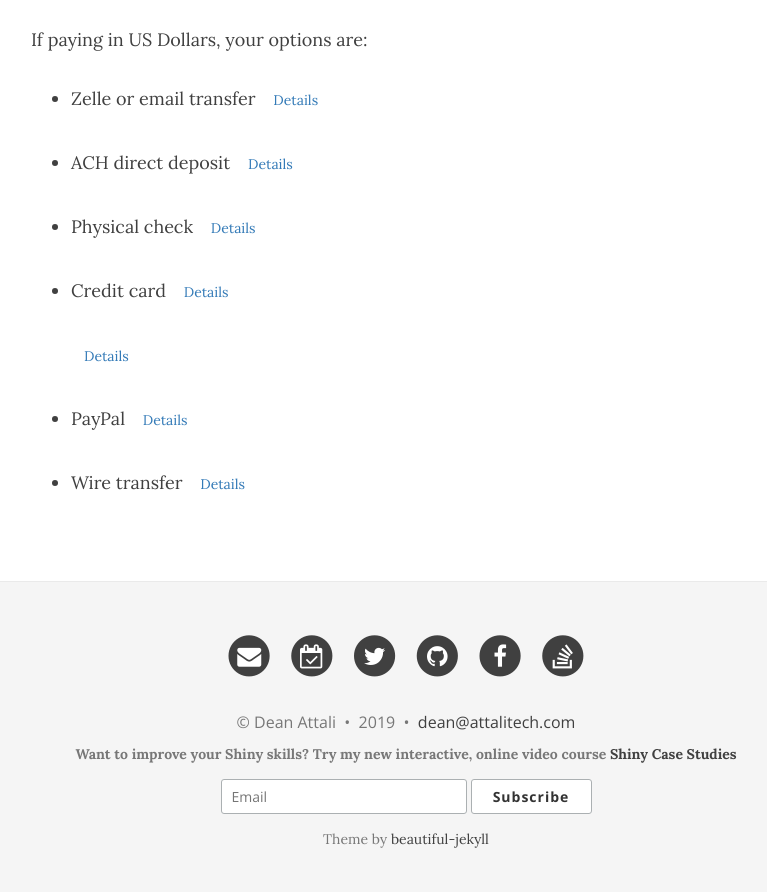
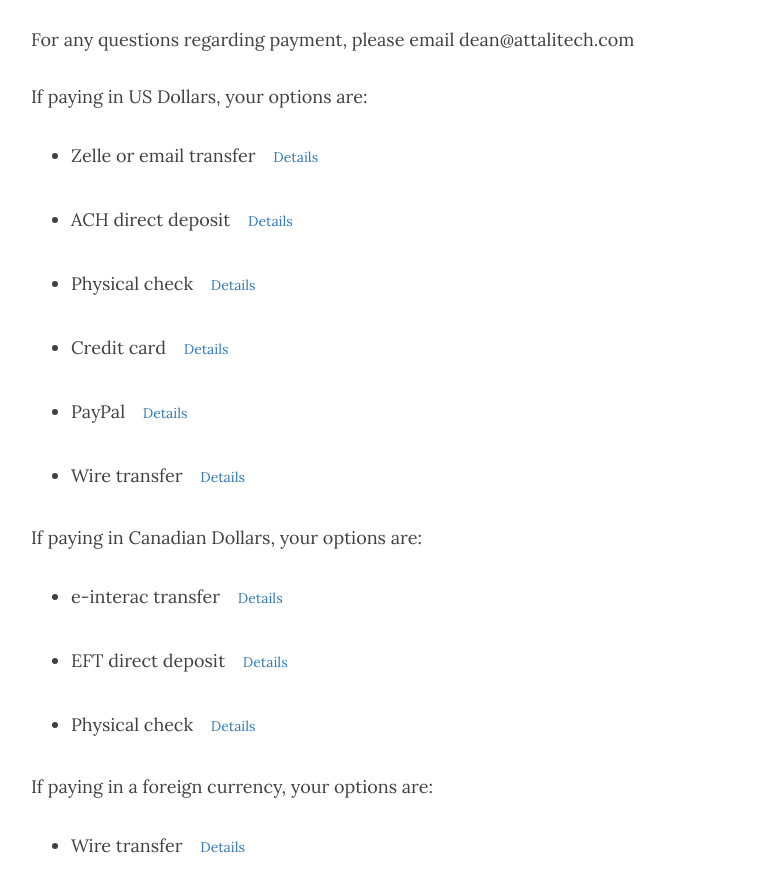
Before and after one commit to daattali/daattali.github.io, a Jekyll site: the page built from payments.md, in a window 1280 px wide and 1400 px high, cut to the strip 440-1332 px from the top of the window. Shown: the whole strip, without its empty margins (234-1001 px from the left). Built offline with Jekyll 4.4.1, drawn with Linux system fonts in a browser that asks for light colours; nearby versions of some CDN libraries.

Commit message:
Update payments.md

```diff
--- a/payments.md
+++ b/payments.md
@@ -5,18 +5,23 @@ show-avatar: false
 nav-short: true
 ---
 
+For any questions regarding payment, please email dean@attalitech.com
+
 If paying in US Dollars, your options are:
 
 - Zelle or email transfer <button data-target="#zelle" class="btn btn-link" data-toggle="collapse">Details</button>
 
   Make payment to dean@attalitech.com
   {: #zelle .collapse}
+
 - ACH direct deposit <button data-target="#ach" class="btn btn-link" data-toggle="collapse">Details</button>
 
   Bank of America
+  Checking account
   Routing # 125000024
-  Checking account # 138123786270
+  Please email us for the account #
   {: #ach .collapse}
+
 - Physical check <button data-target="#check" class="btn btn-link" data-toggle="collapse">Details</button>
 
   102 Beverley Glen Blvd
@@ -24,15 +29,17 @@ If paying in US Dollars, your options are:
   L4J7V2
   Canada
   {: #check .collapse}
+
 - Credit card <button data-target="#cc" class="btn btn-link" data-toggle="collapse">Details</button>
 
   If you would like to pay with a credit card, let us know and we will send you a link to a secure payment page. Note: a 3.50% service fee applies.
   {: #cc .collapse}
-<button data-target="#paypal" class="btn btn-link" data-toggle="collapse">Details</button>
+
 - PayPal <button data-target="#paypal" class="btn btn-link" data-toggle="collapse">Details</button>
 
-  If you would like to pay with PayPal. let us know and we will send you a link to a secure payment page. Note: a 3.50% service fee applies.
+  If you would like to pay with PayPal, let us know and we will send you a link to a secure payment page. Note: a 3.50% service fee applies.
   {: #paypal .collapse}
+
 - Wire transfer <button data-target="#wire" class="btn btn-link" data-toggle="collapse">Details</button>
 
   Note: a $15 fee is added to wire transfers. Please add $15 to your payment.
@@ -42,3 +49,39 @@ If paying in US Dollars, your options are:
   222 Broadway
   New York, New York 10038
   {: #wire .collapse}
+
+
+If paying in Canadian Dollars, your options are:
+
+- e-interac transfer <button data-target="#einterac" class="btn btn-link" data-toggle="collapse">Details</button>
+
+  Make payment to dean@attalitech.com
+  {: #einterac .collapse}
+
+- EFT direct deposit <button data-target="#eft" class="btn btn-link" data-toggle="collapse">Details</button>
+
+  Royal Bank of Canada
+  Checking account
+  Routing # 125000024
+  Please email us for the account #
+  {: #eft .collapse}
+
+- Physical check <button data-target="#checkcad" class="btn btn-link" data-toggle="collapse">Details</button>
+
+  102 Beverley Glen Blvd
+  Thornhill, ON
+  L4J7V2
+  Canada
+  {: #checkcad .collapse}
+
+If paying in a foreign currency, your options are:
+
+- Wire transfer <button data-target="#wireforeign" class="btn btn-link" data-toggle="collapse">Details</button>
+
+  Note: a $15 fee is added to wire transfers, plus 3% foreign exchange fee. Please add $15 plus 3% to your payment.
+  Routing/ABA # 026009593
+  SWIFT code BOFAUS6S
+  Address: Bank of America, NA
+  555 California St
+  San Francisco, CA 94104
+  {: #wireforeign .collapse}
```
